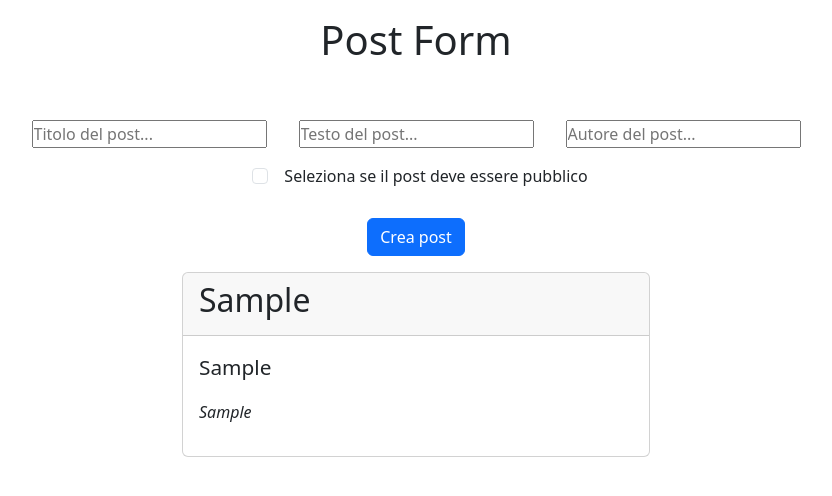
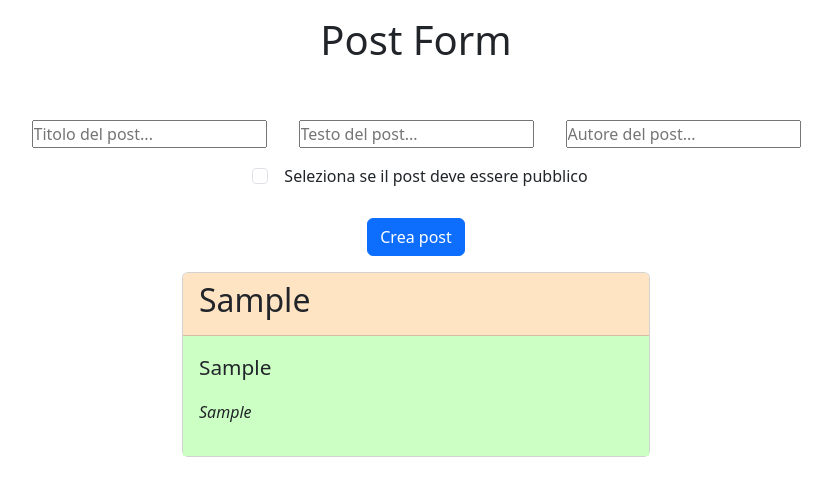
Before and after one commit to saverio-mandarano/react-post-form, a React (Vite) app: page / in a window 1280 px wide. Both pictures are taken after typing "Sample", "Sample", "Sample" into the empty fields and a click on the button "Crea post". Shown: the top 496 px of the page, without its empty margins (224-1056 px from the left). Built offline with nearby package versions, Linux system fonts and the light colour scheme.

Commit message:
salvo tutti i post pubblicati utilizzando un oggetto come var di stato, e li renderizzo uno sotto l'altro ad ogni submit

```diff
--- a/src/App.jsx
+++ b/src/App.jsx
@@ -35,12 +35,12 @@ function App() {
   }
 
   //var di stato per memorizzare post inviato
-  const [post, setPost] = useState(null);
+  const [posts, setPosts] = useState([]);
 
   //funzione di gestione invio del form
   function handleSubmit(e) {
     e.preventDefault();
-    setPost(formData); //salvo il post prima di resettare il form
+    setPosts((prevPosts) => [...prevPosts, formData]); //salvo il post, aggiungendolo a quelli precedenti,  prima di resettare il form
     setFormData({
       author: "",
       title: "",
@@ -119,8 +119,9 @@ function App() {
             </div>
           ) : null}
           {/* Pubblico il post dopo il submit */}
-          {post && (
-            <div className="card w-50 mx-auto">
+          {posts &&
+            posts.map((post, index) => (
+              <div className="card w-50 mx-auto mb-5" key={index}>
                 <div className="card-header">
                   <h2 className="card-title">{post.title}</h2>
                 </div>
@@ -129,7 +130,7 @@ function App() {
                   <p className="card-author">{post.author}</p>
                 </div>
               </div>
-          )}
+            ))}
         </div>
       </main>
     </>
--- a/src/index.css
+++ b/src/index.css
@@ -19,3 +19,11 @@ input {
 .card-text {
   font-size: 1.3rem;
 }
+
+.card-body {
+  background-color: rgb(204, 255, 196);
+}
+
+.card-header {
+  background-color: bisque;
+}
```
Lines whose indentation alone changed are shown as unchanged.
